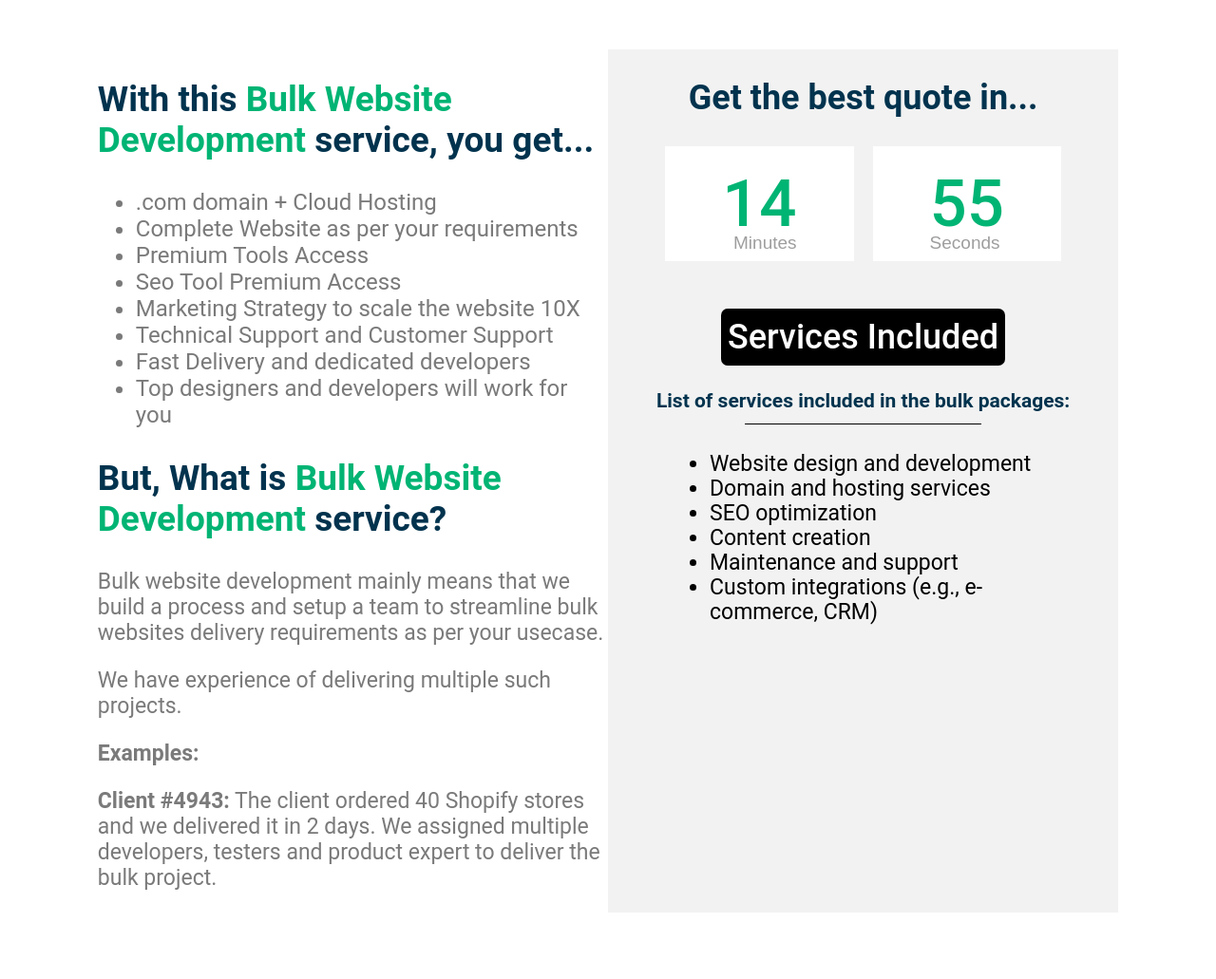
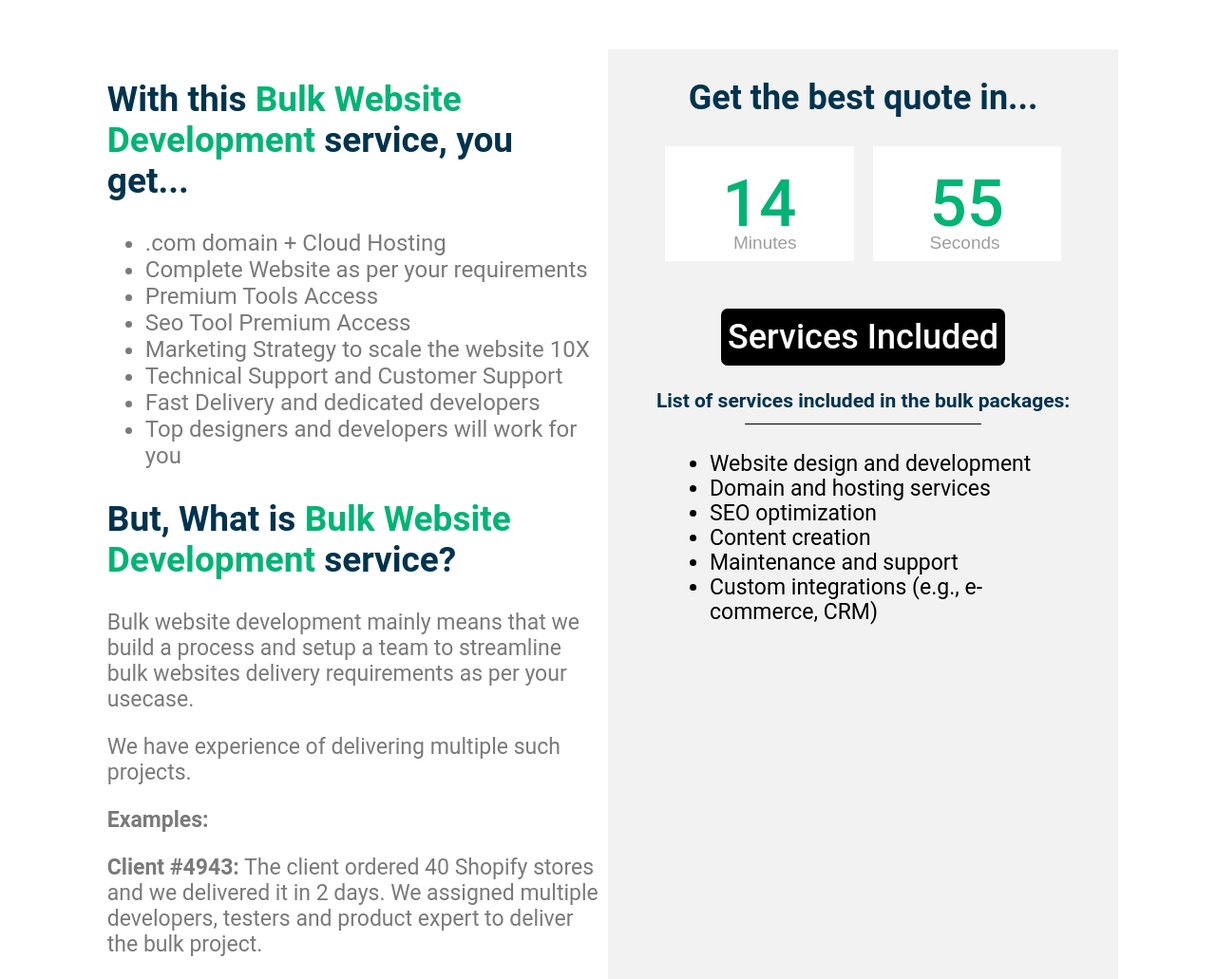
Before and after one commit to digrajthakur/sitefy-bulk-website-service, a plain HTML site: page index.html in a window 1280 px wide. Shown: the part 1380-2411 px from the top of the page at 95% size. Drawn offline with nearby package versions, Linux system fonts and the light colour scheme; a web font is replaced by a local one.

Commit message:
Update style.css

```diff
--- a/style.css
+++ b/style.css
@@ -110,7 +110,9 @@
                   font-size: 36px;
                   font-weight: 600;
               }
-
+              .contents-space {
+                  padding: 0 10px;
+              }
               .contents-space h1 {
                   font-family: "Roboto", Sans-serif;
                   font-size: 37px;
```
